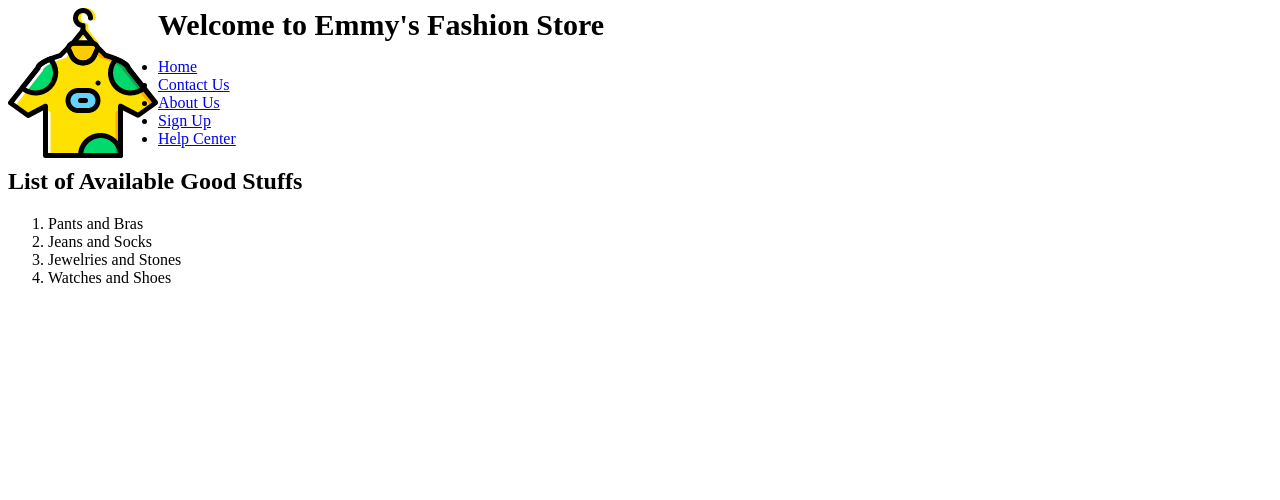
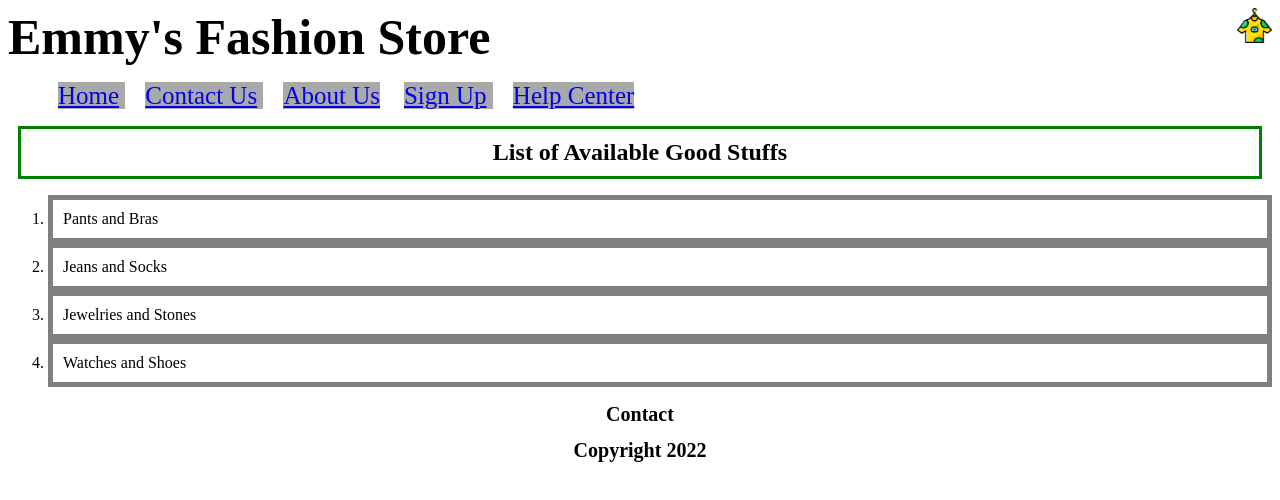
Before and after one commit to maryjane-create/fashion-store, a plain HTML site: page template/index.html in a window 1280 px wide. Drawn offline with Linux system fonts and the light colour scheme.

Commit message:
added files

```diff
--- a/assets/css/main.css
+++ b/assets/css/main.css
@@ -1,7 +1,38 @@
 img{
-    float: left;
+    float: right;
+    width: 35px;
+    height: 35px;
 }
 header b{
+    font-size: 50px;
+    text-align: center;
+}
+
+nav ul li {
+    font-size: 25px;
+    background-color: darkgray;
+    display: inline;
+    color: beige;
+    margin: 10px;
+}
+
+
+section h1 {
     float: inside;
-    font-size: 30px;
+    margin: 10px;
+    padding: 10px;
+    text-align: center;
+    border: 3px solid green;
 }
+
+section ol li{
+    padding: 10px;
+    border: 5px solid grey;
+    vertical-align: 20px;
+}
+
+footer h1{
+    vertical-align: 30px;
+    font-size: 20px;
+    text-align: center;
+}
--- a/template/index.html
+++ b/template/index.html
@@ -8,21 +8,26 @@
 <body>
 <header>
     <img src="/assets/image/logo.png">
-    <b>Welcome to Emmy's Fashion Store</b>
-</header>
+    <b>Emmy's Fashion Store</b>
+
 
 <nav>
     <ul>
         <li><a href="/">Home</a> </li>
         <li><a href="/contact">Contact Us</a> </li>
         <li><a href="/about">About Us</a></li>
-        <li><a href="/signup">Sign Up</a> </li>
-        <li><a href="/help">Help Center</a> </li>
+        <li><a href="/signup">Sign Up</a>
+        </li> <li><a href="/help">Help Center</a> </li>
     </ul>
 </nav>
 
+</header>
+
 
 <section>
+
+
+
     <h1>List of Available Good Stuffs</h1>
     <ol>
         <li>Pants and Bras</li>
@@ -33,5 +38,11 @@
 </section>
 
 
+<footer>
+    <h1>Contact</h1>
+    <h1>Copyright 2022</h1>
+</footer>
+
+
 </body>
 </html>
```
Also changed, not shown: template/about.html (added, +10 -0 lines), template/contact.html (added, +10 -0 lines).
